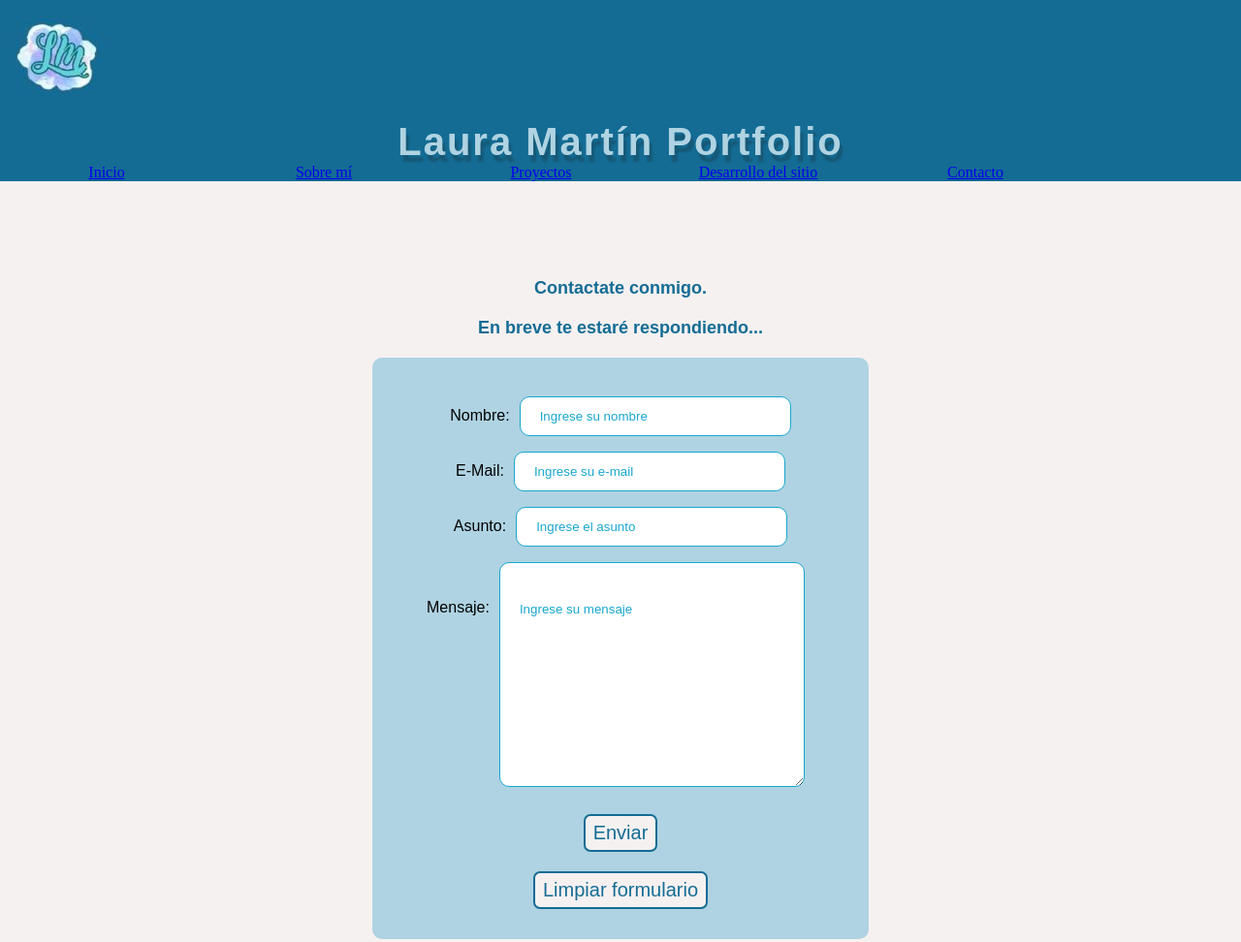
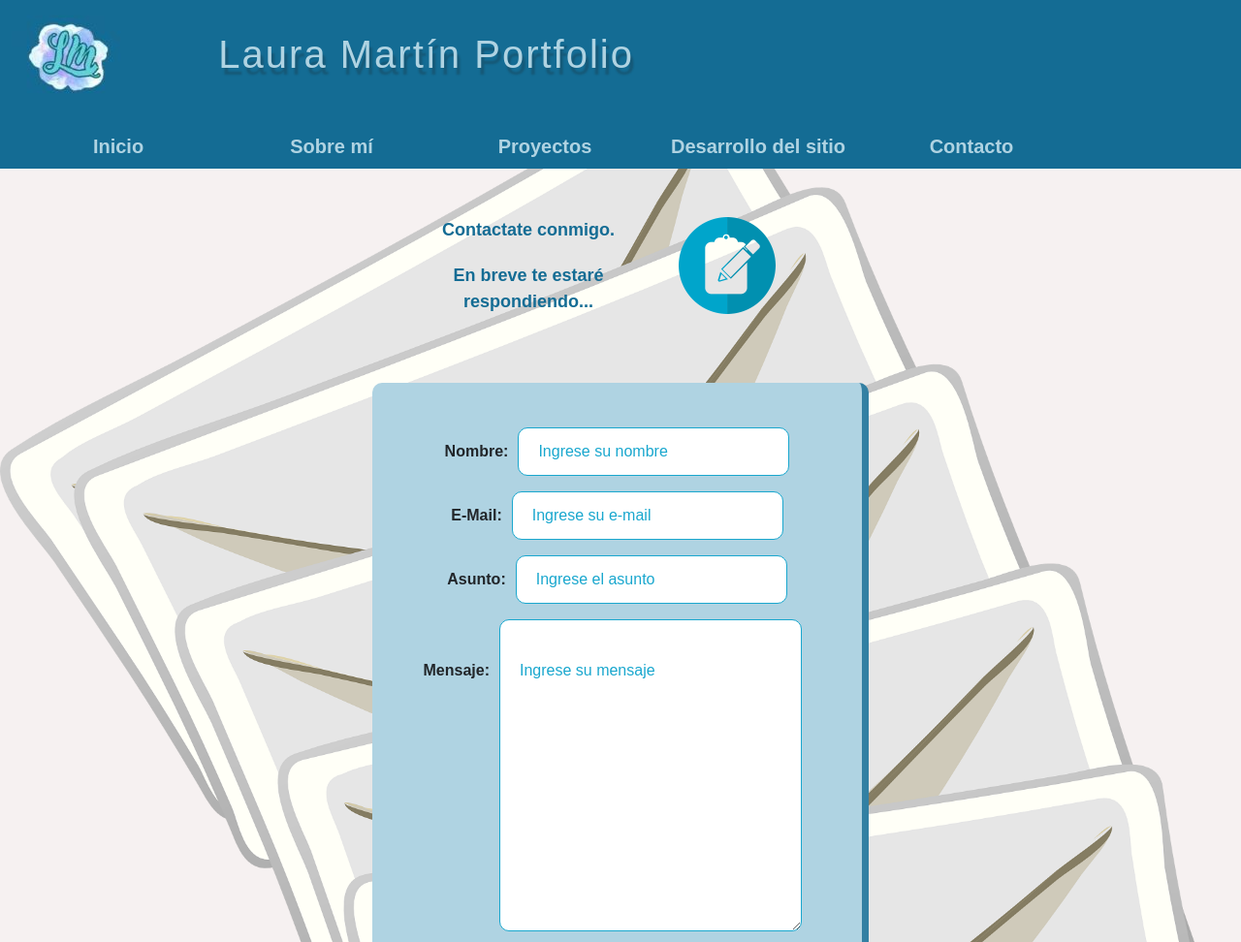
Before and after one commit to LauMartin7/Entrega-final, a plain HTML site: page pages/contacto.html in a window 1280 px wide. Shown: the top 972 px of the page at 97% size. Drawn offline with nearby package versions, Linux system fonts and the light colour scheme.

Commit message:
terminado contacto

```diff
--- a/css/estilos.css
+++ b/css/estilos.css
@@ -82,10 +82,9 @@ header nav ul li {
 
 main {
     width: 100%;
-    /* margin-top: 50px; */
 }
 
-
+/*INDEX*/
 /*Sección presentación de Inicio*/
 
 h2 {
@@ -141,7 +140,7 @@ p{
     box-shadow: 10px 10px 15px;
 }
 
-
+/*INDEX Y SOBRE MI*/
 /*Sección Sobre mi de Inicio y de SobreMi (para ahorrar código)*/
 
 .sobreMi {
@@ -192,7 +191,7 @@ p{
     width: 100%;
 }
 
-
+/*SOBRE MI*/
 /*Seccion SobreMi de SobreMi con particularidades*/
 
 #sobreMi {
@@ -210,7 +209,7 @@ p{
     height: 570px;
 }
 
-
+/*PROYECTOS*/
 /*Sección con intro de Proyectos*/
 
 .introProyectosTexto {
@@ -308,8 +307,8 @@ p{
     box-shadow: 5px 7px 20px 2px rgb(221, 237, 231);
 }
 
+/*DESARROLLO*/
 
-/*Desarrollo del sitio*/
 
 
 .desarrollo {
@@ -362,7 +361,15 @@ p{
     background-position: center;
 }
 
-/*Contacto*/
+/*CONTACTO*/
+
+#contacto {
+    background-image: url(../img/correo.png);
+    background-repeat: no-repeat;
+    background-position: center;
+    background-size: cover;
+    padding-bottom: 100px;
+}
 
 .contacto {
     margin-bottom: 20px;
@@ -372,10 +379,19 @@ p{
     text-align: center;
 }
 
+.flexContacto {
+    display: flex;
+    flex-flow: row wrap;
+    justify-content: center;
+    padding-top: 50px;
+    padding-bottom: 50px;
+}
+
+
 form{
     background-color: rgb(175, 211, 226);
     width: 40%;
-    height: 600px;
+    height: 750px;
     padding: 12px 20px;
     border-radius: 10px;
     margin: auto;
@@ -384,7 +400,9 @@ form{
     justify-content: center;
     align-items: center;
     font-family: 'Mukta', sans-serif;
-    margin-bottom: 100px;
+    font-weight: bold;
+    border-right: 7px solid rgba(20, 108, 148, 0.8);
+    border-bottom: 7px solid rgba(20, 108, 148, 0.8);;
 }
 
 form div{
--- a/pages/contacto.html
+++ b/pages/contacto.html
@@ -6,29 +6,65 @@
     <meta name="viewport" content="width=device-width, initial-scale=1.0">
     <title>Contacto | Laura Martín Portfolio</title>
     <link rel="shortcut icon" href="../img/favicon.png">
+    <!--bootstrap-->
+    <link href="https://cdn.jsdelivr.net/npm/bootstrap@5.3.0/dist/css/bootstrap.min.css" rel="stylesheet" integrity="sha384-9ndCyUaIbzAi2FUVXJi0CjmCapSmO7SnpJef0486qhLnuZ2cdeRhO02iuK6FUUVM" crossorigin="anonymous">
+    <script src="https://cdn.jsdelivr.net/npm/bootstrap@5.3.0/dist/js/bootstrap.bundle.min.js" integrity="sha384-geWF76RCwLtnZ8qwWowPQNguL3RmwHVBC9FhGdlKrxdiJJigb/j/68SIy3Te4Bkz" crossorigin="anonymous"></script>
     <link rel="stylesheet" href="../css/estilos.css">
 </head>
 <!--Body de la página Contacto-->
 <body>
     <!--Header con menú de navegación-->
-    <header id="header">
-        <div>
+    <header id="headerDesarrollo">
+        <div class="container-fluid">
+            <div class="row">
+                <div class="col-lg-2 col-4">
                     <img src="../img/logo.jpg" alt="logo-sitio">
+                </div>
+                <div class="col-lg-10 col-8">
                     <h1>Laura Martín Portfolio</h1>
                 </div>
-        <nav>
-            <ul>
-                <li><a href="../index.html" target="_blank">Inicio</a></li>
-                <li><a href="./sobreMi.html" target="_blank">Sobre mí</a></li>
-                <li><a href="./proyectos.html" target="_blank">Proyectos</a></li>
-                <li><a href="./desarrollo.html" target="_blank">Desarrollo del sitio</a></li>
-                <li><a href="./contacto.html" target="_blank">Contacto</a></li>
+            </div>
+        </div>
+        <nav class="navbar navbar-expand-lg navbar-light">
+            <div class="container-fluid">
+                <button class="navbar-toggler" type="button" data-bs-toggle="collapse" data-bs-target="#navbarNav" aria-controls="navbarNav" aria-expanded="false" aria-label="Toggle navigation">
+                    <span class="navbar-toggler-icon"></span>
+                </button>
+                <div class="collapse navbar-collapse" id="navbarNav">
+                    <ul class="navbar-nav">
+                        <li class="nav-item">
+                            <a class="nav-link" aria-current="page" href="../index.html" target="_blank">Inicio</a>
+                        </li>
+                        <li class="nav-item">
+                            <a class="nav-link" href="./sobreMi.html" target="_blank">Sobre mí</a>
+                        </li>
+                        <li class="nav-item">
+                            <a class="nav-link" href="./proyectos.html" target="_blank">Proyectos</a>
+                        </li>
+                        <li class="nav-item">
+                            <a class="nav-link" href="./desarrollo.html" target="_blank">Desarrollo del sitio</a>
+                        </li>
+                        <li class="nav-item">
+                            <a class="nav-link" href="./contacto.html" target="_blank">Contacto</a>
+                        </li>
                     </ul>
+                </div>
+            </div>
         </nav>
     </header>
-    <main>
+    <main id="contacto">
+        <!--Sección Intro del form-->
+        <section class="container">
+            <div class="flexContacto row">
+                <div class="col-lg-3">
                     <p class="contacto">Contactate conmigo.</p>
                     <p class="contacto">En breve te estaré respondiendo...</p>
+                </div>
+                <div class="col-lg-2">
+                    <img src="../img/iconoForm.png" alt="iconoFormulario">
+                </div>
+            </div>
+        </section>
         <!--Formulario de Contacto-->
         <form>
             <div>
@@ -49,18 +85,25 @@
             </div>
             <div><button type="submit">Enviar</button></div>
             <div><button type="reset">Limpiar formulario</button></div>
-            <a href="https://api.whatsapp.com/send?phone=5493513031834" target="_blank"></a>
         </form>
     </main>
     <!--Footer con link a linkedin y descargar CV-->
     <footer>
+        <div class="container-fluid">
+            <div class="row">
+                <div class="grillaFooter col-7 col-lg-7">
                     <a href="https://www.linkedin.com/in/mar%C3%ADa-laura-m-7b801921/" target="_blank">
                         <img src="../img/linkedin.png" alt="linkedin">
                     </a>
-            <img src="../img/mail.png" alt="email">
-            <p id="mail">e-mail:mlaumartin7@gmail.com</p>
-            <p>2023-Todos los derechos reservados</p>
-            <a class="descargarCV" href="../files/CurriculumVitae.pdf">Descargar CV</a>
+                    <img id="imgMail" src="../img/mail.png" alt="email">
+                    <p>e-mail:<br/>mlaumartin7@gmail.com</p>
+                </div>
+                <div class="grillaFooter col-5 col-lg-5">
+                    <a class="descargarCV" href="../files/CurriculumVitae.pdf" target="_blank">Descargar CV</a>
+                    <p>2023<br/>Todos los derechos reservados</p>
+                </div>
+            </div>
+        </div>
     </footer>
 </body>
 </html>
```
Also changed, not shown: img/correo.png (added), img/iconoForm.jpg (deleted), img/iconoForm.png (added), img/send.jpg, img/send2.jpg (added). Lines whose indentation alone changed are shown as unchanged.
